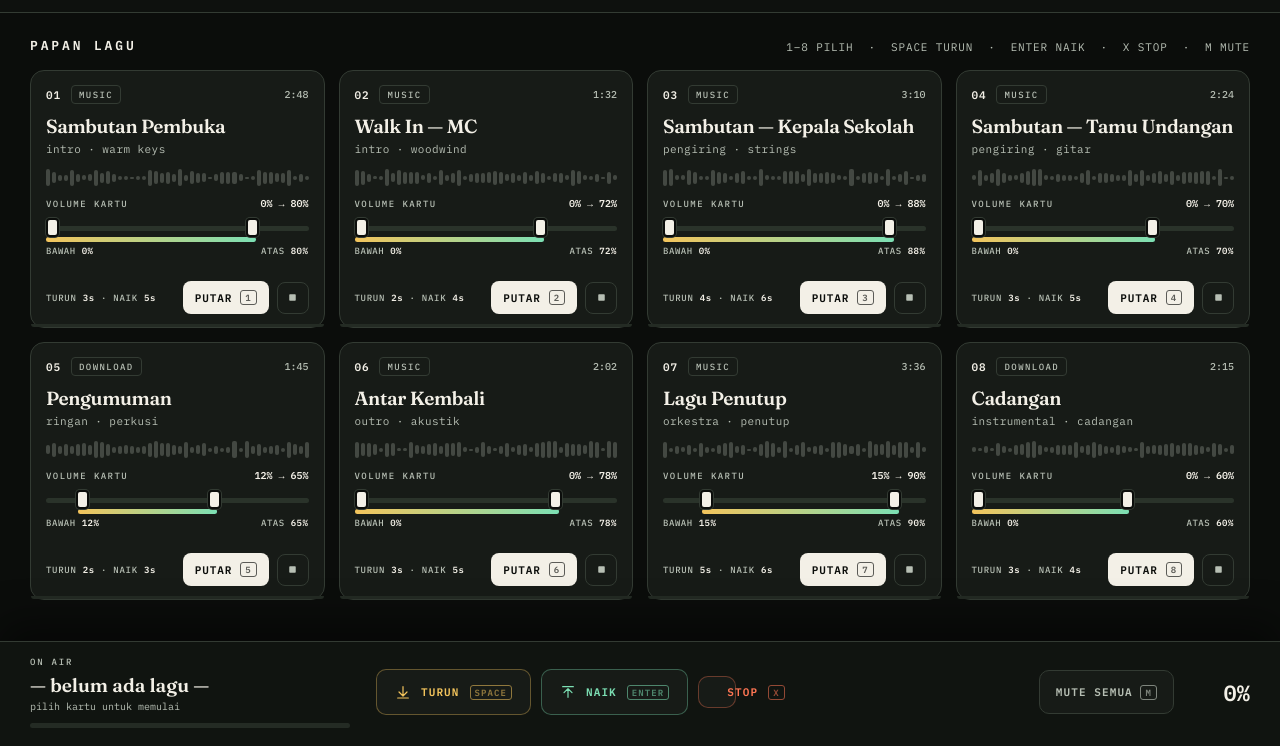
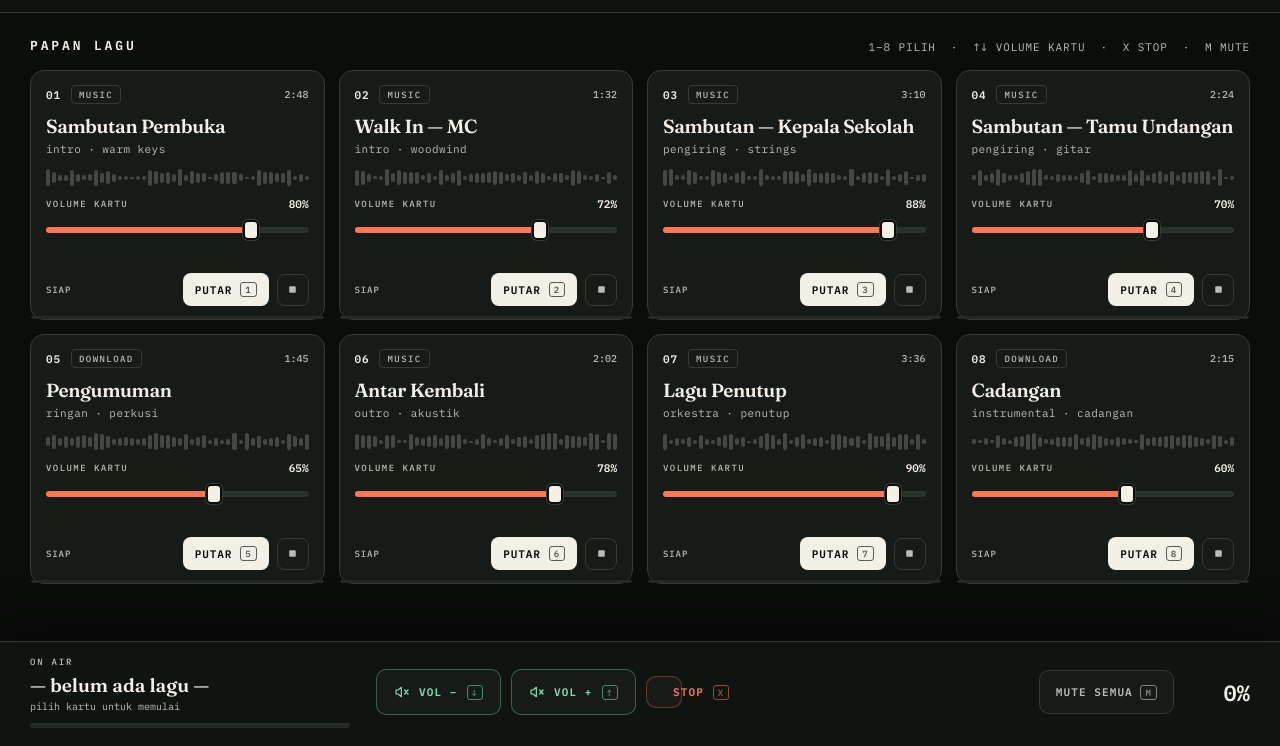
Before and after one commit to zanqy/preview, a plain HTML site: page suara-cue/index.html in a window 1280 px wide. Shown: the part 54-800 px from the top of the page. Drawn offline with Linux system fonts and the light colour scheme.

Commit message:
preview: suara cue desk — volume manual tersimpan per kartu

```diff
--- a/suara-cue/index.html
+++ b/suara-cue/index.html
@@ -23,7 +23,6 @@ body{
 button,input{font:inherit; color:inherit}
 button{cursor:pointer; border:0; background:none}
 button:focus-visible,input:focus-visible,select:focus-visible{outline:2px solid var(--amber); outline-offset:3px}
-.mono{font-family:'IBM Plex Mono',ui-monospace,monospace}
 
 /* ── topbar ── */
 .topbar{
@@ -41,8 +40,8 @@ button:focus-visible,input:focus-visible,select:focus-visible{outline:2px solid
 .status .dot{width:8px;height:8px;border-radius:50%;background:var(--mint);box-shadow:0 0 10px rgba(124,224,180,.55);flex:none}
 .status.live{color:var(--coral);border-color:rgba(255,118,84,.45)}
 .status.live .dot{background:var(--coral);box-shadow:0 0 12px rgba(255,118,84,.7)}
-.status.spot,.status.low{color:var(--amber);border-color:rgba(243,196,92,.45)}
-.status.spot .dot,.status.low .dot{background:var(--amber);box-shadow:0 0 12px rgba(243,196,92,.6)}
+.status.spot{color:var(--amber);border-color:rgba(243,196,92,.45)}
+.status.spot .dot{background:var(--amber);box-shadow:0 0 12px rgba(243,196,92,.6)}
 .status.muted{color:var(--danger);border-color:rgba(255,95,86,.45)}
 .status.muted .dot{background:var(--danger);box-shadow:0 0 12px rgba(255,95,86,.6)}
 .top-spacer{flex:1}
@@ -64,70 +63,64 @@ main{flex:1; padding:24px 30px 138px}
 
 .card{
   position:relative; background:var(--surface); border:1px solid var(--line); border-radius:14px;
-  padding:14px 15px 13px; min-height:258px; display:flex; flex-direction:column;
+  padding:14px 15px 13px; min-height:250px; display:flex; flex-direction:column;
   transition:border-color .18s ease, background .18s ease, transform .18s ease, box-shadow .18s ease;
 }
 .card:hover{border-color:#556150; background:var(--surface-2); transform:translateY(-2px)}
 .card.onair{border-color:var(--coral); background:#211914; box-shadow:0 0 0 1px rgba(255,118,84,.25),0 12px 34px rgba(255,118,84,.09)}
-.card.faded{border-color:var(--amber)}
+.card.silent{border-color:var(--amber)}
 .card-top{display:flex;align-items:center;gap:10px;margin-bottom:12px}
 .num{font:600 11px 'IBM Plex Mono',monospace;color:var(--ink);letter-spacing:.08em}
-.card.faded .num,.card.onair .num{color:var(--coral)}
+.card.onair .num,.card.silent .num{color:var(--coral)}
 .badge{font:500 9px 'IBM Plex Mono',monospace;letter-spacing:.16em;color:var(--muted);border:1px solid var(--line);border-radius:4px;padding:3px 7px}
-.card.faded .badge,.card.onair .badge{color:var(--coral);border-color:rgba(255,118,84,.4)}
+.card.onair .badge,.card.silent .badge{color:var(--coral);border-color:rgba(255,118,84,.4)}
 .dur{margin-left:auto;font:500 10px 'IBM Plex Mono',monospace;color:var(--muted)}
 .title{font-family:'Fraunces',Georgia,serif;font-size:19px;font-weight:600;line-height:1.15;letter-spacing:-.02em;margin-bottom:4px}
 .artist{font:400 11px 'IBM Plex Mono',monospace;color:var(--muted);letter-spacing:.04em;white-space:nowrap;overflow:hidden;text-overflow:ellipsis}
 .wave{height:22px;margin:11px 0 8px;display:flex;align-items:center;gap:2px;opacity:.55}
 .wave i{display:block;width:3px;min-width:2px;flex:1;background:var(--muted);border-radius:2px;opacity:.5}
 .card.onair .wave i{background:var(--coral);opacity:.85}
-.card.faded .wave i{background:var(--amber);opacity:.7}
+.card.silent .wave i{background:var(--amber);opacity:.7}
 
-/* ── volume window ── */
-.volhead{display:flex;align-items:center;justify-content:space-between;margin-bottom:5px}
+/* ── volume: satu slider, menyimpan di kartu ── */
+.volhead{display:flex;align-items:center;justify-content:space-between;margin-bottom:7px}
 .volhead span{font:500 9px 'IBM Plex Mono',monospace;letter-spacing:.16em;color:var(--muted)}
-.volhead b{font:600 10px 'IBM Plex Mono',monospace;color:var(--ink)}
-.vrange{position:relative;height:26px;margin-bottom:4px}
-.vrail{position:absolute;left:0;right:0;top:11px;height:5px;border-radius:3px;background:#2A332A}
-.vfill{position:absolute;top:11px;height:5px;border-radius:3px;background:linear-gradient(90deg,var(--amber),var(--mint))}
+.volhead b{font:600 11px 'IBM Plex Mono',monospace;color:var(--ink)}
 .vrange input[type=range]{
-  position:absolute;left:0;top:0;width:100%;height:26px;margin:0;background:none;
-  -webkit-appearance:none;appearance:none;pointer-events:none;
+  -webkit-appearance:none;appearance:none;width:100%;height:24px;margin:0;background:transparent;cursor:ew-resize;
 }
-.vrange input[type=range]::-webkit-slider-runnable-track{height:26px;background:transparent}
-.vrange input[type=range]::-moz-range-track{height:26px;background:transparent}
+.vrange input[type=range]::-webkit-slider-runnable-track{height:6px;border-radius:3px;background:var(--track,#2A332A)}
+.vrange input[type=range]::-moz-range-track{height:6px;border-radius:3px;background:var(--track,#2A332A)}
 .vrange input[type=range]::-webkit-slider-thumb{
-  -webkit-appearance:none;appearance:none;pointer-events:auto;
-  width:13px;height:19px;margin-top:3px;border-radius:4px;background:var(--ink);
-  border:2px solid var(--bg);box-shadow:0 0 0 1px var(--line);cursor:ew-resize;
+  -webkit-appearance:none;appearance:none;width:16px;height:20px;margin-top:-7px;
+  border-radius:5px;background:var(--ink);border:2px solid var(--bg);box-shadow:0 0 0 1px var(--line);
 }
 .vrange input[type=range]::-moz-range-thumb{
-  pointer-events:auto;width:11px;height:17px;border-radius:4px;background:var(--ink);
-  border:2px solid var(--bg);box-shadow:0 0 0 1px var(--line);cursor:ew-resize;
+  width:14px;height:18px;border-radius:5px;background:var(--ink);
+  border:2px solid var(--bg);box-shadow:0 0 0 1px var(--line);
 }
 .card.onair .vrange input[type=range]::-webkit-slider-thumb{background:var(--coral)}
 .card.onair .vrange input[type=range]::-moz-range-thumb{background:var(--coral)}
-.vlabels{display:flex;justify-content:space-between;font:500 9px 'IBM Plex Mono',monospace;letter-spacing:.06em;color:var(--muted)}
-.vlabels b{color:var(--ink);font-weight:600}
 
-.card-foot{margin-top:auto;display:flex;align-items:center;gap:8px;flex-wrap:wrap;padding-top:8px}
-.fade-meta{font:500 9px 'IBM Plex Mono',monospace;letter-spacing:.08em;color:var(--muted);white-space:nowrap}
-.fade-meta b{color:var(--ink);font-weight:600}
+.card-foot{margin-top:auto;display:flex;align-items:center;gap:8px;flex-wrap:wrap;padding-top:9px}
+.card-state{font:500 9px 'IBM Plex Mono',monospace;letter-spacing:.1em;color:var(--muted)}
+.card.onair .card-state{color:var(--coral)}
+.card.silent .card-state{color:var(--amber)}
 .play{
   margin-left:auto; display:flex; align-items:center; gap:8px;
   background:var(--ink); color:var(--bg); border-radius:8px; padding:9px 12px;
   font:700 11px 'IBM Plex Mono',monospace; letter-spacing:.08em; transition:background .15s ease,transform .15s ease;
 }
 .play:hover{background:var(--mint);transform:translateY(-1px)}
-.card.onair .play,.card.faded .play{background:var(--coral);color:#160C08}
-.card.onair .play:hover,.card.faded .play:hover{background:#FF8E72}
+.card.onair .play,.card.silent .play{background:var(--coral);color:#160C08}
+.card.onair .play:hover,.card.silent .play:hover{background:#FF8E72}
 kbd{font:600 9px 'IBM Plex Mono',monospace;border:1px solid currentColor;border-radius:3px;padding:1px 4px;opacity:.65}
 .stop{width:32px;height:32px;display:grid;place-items:center;border:1px solid var(--line);border-radius:8px;color:var(--muted);flex:none}
 .stop:hover{color:var(--danger);border-color:var(--danger)}
 .stop svg{width:13px;height:13px;fill:currentColor}
 .level{position:absolute;left:0;right:0;bottom:0;height:3px;background:#242B24;border-radius:0 0 13px 13px;overflow:hidden}
-.level span{display:block;height:100%;width:0;background:var(--coral);transition:width .1s linear}
-.card.faded .level span{background:var(--amber)}
+.level span{display:block;height:100%;width:0;background:var(--coral);transition:width .08s linear}
+.card.silent .level span{background:var(--amber)}
 
 /* ── transport ── */
 .transport{
@@ -141,17 +134,16 @@ kbd{font:600 9px 'IBM Plex Mono',monospace;border:1px solid currentColor;border-
 .now .nm{font-family:'Fraunces',Georgia,serif;font-size:19px;font-weight:600;white-space:nowrap;overflow:hidden;text-overflow:ellipsis}
 .now .ar{font:400 10px 'IBM Plex Mono',monospace;color:var(--muted);margin-top:3px;white-space:nowrap;overflow:hidden;text-overflow:ellipsis}
 .meter{height:5px;background:#242B24;border-radius:3px;margin-top:10px;overflow:hidden}
-.meter span{display:block;height:100%;width:0;background:linear-gradient(90deg,var(--mint),var(--amber),var(--coral));transition:width .1s linear}
+.meter span{display:block;height:100%;width:0;background:var(--coral);transition:width .08s linear}
 .ctl{display:flex;align-items:center;gap:10px}
 .tbtn{
-  display:flex;align-items:center;gap:10px;padding:14px 18px;border-radius:10px;
+  display:flex;align-items:center;gap:9px;padding:14px 17px;border-radius:10px;
   border:1px solid var(--line);background:var(--surface);font:600 11px 'IBM Plex Mono',monospace;letter-spacing:.1em;
   transition:background .15s ease,border-color .15s ease,transform .15s ease;
 }
 .tbtn:hover{background:var(--surface-2);border-color:#556150;transform:translateY(-1px)}
 .tbtn svg{width:16px;height:16px;fill:none;stroke:currentColor;stroke-width:1.8;stroke-linecap:round;stroke-linejoin:round}
-.tbtn.fade-out{color:var(--amber);border-color:rgba(243,196,92,.35)}
-.tbtn.fade-in{color:var(--mint);border-color:rgba(124,224,180,.35)}
+.tbtn.vol{color:var(--mint);border-color:rgba(124,224,180,.35)}
 .tbtn.stop{color:var(--coral);border-color:rgba(255,118,84,.35)}
 .tbtn kbd{opacity:.55}
 .master{display:flex;align-items:center;gap:12px;margin-left:auto}
@@ -193,7 +185,7 @@ kbd{font:600 9px 'IBM Plex Mono',monospace;border:1px solid currentColor;border-
 <main>
   <div class="sec-head">
     <h2>Papan Lagu</h2>
-    <p>1–8 PILIH &nbsp;·&nbsp; SPACE TURUN &nbsp;·&nbsp; ENTER NAIK &nbsp;·&nbsp; X STOP &nbsp;·&nbsp; M MUTE</p>
+    <p>1–8 PILIH &nbsp;·&nbsp; ↑↓ VOLUME KARTU &nbsp;·&nbsp; X STOP &nbsp;·&nbsp; M MUTE</p>
   </div>
   <div class="grid" id="grid"></div>
 </main>
@@ -206,13 +198,13 @@ kbd{font:600 9px 'IBM Plex Mono',monospace;border:1px solid currentColor;border-
     <div class="meter"><span id="meterFill"></span></div>
   </div>
   <div class="ctl">
-    <button class="tbtn fade-out" id="btnDown" aria-label="Fade turun ke volume bawah kartu">
-      <svg viewBox="0 0 24 24"><path d="M12 4v13M6 12l6 6 6-6M4 21h16"/></svg>
-      TURUN <kbd>SPACE</kbd>
+    <button class="tbtn vol" id="btnVolDown" aria-label="Kurangi volume kartu aktif">
+      <svg viewBox="0 0 24 24"><path d="M11 5 6 9H3v6h3l5 4V5ZM16 9l5 6M21 9l-5 6"/></svg>
+      VOL − <kbd>↓</kbd>
     </button>
-    <button class="tbtn fade-in" id="btnUp" aria-label="Fade naik ke volume atas kartu">
-      <svg viewBox="0 0 24 24"><path d="M12 20V7M6 13l6-6 6 6M4 4h16"/></svg>
-      NAIK <kbd>ENTER</kbd>
+    <button class="tbtn vol" id="btnVolUp" aria-label="Tambah volume kartu aktif">
+      <svg viewBox="0 0 24 24"><path d="M11 5 6 9H3v6h3l5 4V5ZM16 9l5 6M16 15l5-6"/></svg>
+      VOL + <kbd>↑</kbd>
     </button>
     <button class="tbtn stop" id="btnStop" aria-label="Stop">
       <svg viewBox="0 0 24 24"><rect x="6" y="6" width="12" height="12" rx="1.5"/></svg>
@@ -227,17 +219,17 @@ kbd{font:600 9px 'IBM Plex Mono',monospace;border:1px solid currentColor;border-
 
 <script>
 const tracks=[
-  {t:'Sambutan Pembuka', a:'intro · warm keys', src:'MUSIC', dur:'2:48', down:3, up:5, lo:0,  hi:80, seed:1},
-  {t:'Walk In — MC', a:'intro · woodwind', src:'MUSIC', dur:'1:32', down:2, up:4, lo:0,  hi:72, seed:7},
-  {t:'Sambutan — Kepala Sekolah', a:'pengiring · strings', src:'MUSIC', dur:'3:10', down:4, up:6, lo:0,  hi:88, seed:13},
-  {t:'Sambutan — Tamu Undangan', a:'pengiring · gitar', src:'MUSIC', dur:'2:24', down:3, up:5, lo:0,  hi:70, seed:21},
-  {t:'Pengumuman', a:'ringan · perkusi', src:'DOWNLOAD', dur:'1:45', down:2, up:3, lo:12, hi:65, seed:29},
-  {t:'Antar Kembali', a:'outro · akustik', src:'MUSIC', dur:'2:02', down:3, up:5, lo:0,  hi:78, seed:37},
-  {t:'Lagu Penutup', a:'orkestra · penutup', src:'MUSIC', dur:'3:36', down:5, up:6, lo:15, hi:90, seed:43},
-  {t:'Cadangan', a:'instrumental · cadangan', src:'DOWNLOAD', dur:'2:15', down:3, up:4, lo:0,  hi:60, seed:51},
+  {t:'Sambutan Pembuka', a:'intro · warm keys', src:'MUSIC', dur:'2:48', vol:80, seed:1},
+  {t:'Walk In — MC', a:'intro · woodwind', src:'MUSIC', dur:'1:32', vol:72, seed:7},
+  {t:'Sambutan — Kepala Sekolah', a:'pengiring · strings', src:'MUSIC', dur:'3:10', vol:88, seed:13},
+  {t:'Sambutan — Tamu Undangan', a:'pengiring · gitar', src:'MUSIC', dur:'2:24', vol:70, seed:21},
+  {t:'Pengumuman', a:'ringan · perkusi', src:'DOWNLOAD', dur:'1:45', vol:65, seed:29},
+  {t:'Antar Kembali', a:'outro · akustik', src:'MUSIC', dur:'2:02', vol:78, seed:37},
+  {t:'Lagu Penutup', a:'orkestra · penutup', src:'MUSIC', dur:'3:36', vol:90, seed:43},
+  {t:'Cadangan', a:'instrumental · cadangan', src:'DOWNLOAD', dur:'2:15', vol:60, seed:51},
 ];
 const grid=document.getElementById('grid');
-let active=-1, level=0, muted=false, raf=null;
+let active=-1, muted=false;
 
 function bars(seed){
   let s=seed,out='';
@@ -252,15 +244,10 @@ tracks.forEach((tr,i)=>{
       <span class="badge">${tr.src}</span><span class="dur">${tr.dur}</span></div>
     <div class="title">${tr.t}</div><div class="artist">${tr.a}</div>
     <div class="wave" aria-hidden="true">${bars(tr.seed)}</div>
-    <div class="volhead"><span>VOLUME KARTU</span><b>${tr.lo}% → ${tr.hi}%</b></div>
-    <div class="vrange">
-      <div class="vrail"><div class="vfill"></div></div>
-      <input type="range" class="lo" min="0" max="100" value="${tr.lo}" step="1" aria-label="Volume bawah ${tr.t}">
-      <input type="range" class="hi" min="0" max="100" value="${tr.hi}" step="1" aria-label="Volume atas ${tr.t}">
-    </div>
-    <div class="vlabels"><span>BAWAH <b class="loVal">${tr.lo}%</b></span><span>ATAS <b class="hiVal">${tr.hi}%</b></span></div>
+    <div class="volhead"><span>VOLUME KARTU</span><b class="volNum">${tr.vol}%</b></div>
+    <div class="vrange"><input type="range" min="0" max="100" step="1" value="${tr.vol}" aria-label="Volume ${tr.t}"></div>
     <div class="card-foot">
-      <span class="fade-meta">TURUN <b>${tr.down}s</b> · NAIK <b>${tr.up}s</b></span>
+      <span class="card-state">SIAP</span>
       <button class="play" data-play="${i}" aria-label="Putar ${tr.t}"><span class="lab">PUTAR</span><kbd>${i+1}</kbd></button>
       <button class="stop" data-stop="${i}" aria-label="Hentikan ${tr.t}" title="Stop"><svg viewBox="0 0 24 24"><rect x="6" y="6" width="12" height="12" rx="1.5"/></svg></button>
     </div>
@@ -268,87 +255,69 @@ tracks.forEach((tr,i)=>{
   grid.appendChild(el);
 });
 
-function paintRange(card){
-  const lo=+card.querySelector('.lo').value, hi=+card.querySelector('.hi').value;
-  const fill=card.querySelector('.vfill');
-  fill.style.left=lo+'%'; fill.style.width=(hi-lo)+'%';
-  card.querySelector('.loVal').textContent=lo+'%';
-  card.querySelector('.hiVal').textContent=hi+'%';
-  card.querySelector('.volhead b').textContent=lo+'% → '+hi+'%';
-  return {lo,hi};
-}
-document.querySelectorAll('.card').forEach(paintRange);
-grid.addEventListener('input',e=>{
-  if(!e.target.matches('.lo,.hi'))return;
-  const card=e.target.closest('.card'), lo=card.querySelector('.lo'), hi=card.querySelector('.hi');
-  if(e.target===lo && +lo.value>+hi.value-2)lo.value=Math.max(0,+hi.value-2);
-  if(e.target===hi && +hi.value<+lo.value+2)hi.value=Math.min(100,+lo.value+2);
-  tracks[+card.dataset.i].lo=+lo.value; tracks[+card.dataset.i].hi=+hi.value;
-  paintRange(card);
-  if(active===+card.dataset.i){
-    const tr=tracks[active];
-    ramp(level>tr.lo+1?tr.hi:tr.lo,.4);
-  }
-});
-
 const statusEl=document.getElementById('status'), statusText=document.getElementById('statusText');
 const nowTitle=document.getElementById('nowTitle'), nowArtist=document.getElementById('nowArtist');
 const meterFill=document.getElementById('meterFill'), pct=document.getElementById('pct');
 const muteBtn=document.getElementById('btnMute');
 
+function paintVol(card,i){
+  const v=+card.querySelector('input').value;
+  card.querySelector('input').style.setProperty('--track',`linear-gradient(90deg,#FF7654 ${v}%,#2A332A ${v}%)`);
+  card.querySelector('.volNum').textContent=v+'%';
+  tracks[i].vol=v;
+  setState();
+}
+document.querySelectorAll('.card').forEach((c,i)=>paintVol(c,i));
+grid.addEventListener('input',e=>{
+  if(e.target.type!=='range')return;
+  const card=e.target.closest('.card');
+  paintVol(card,+card.dataset.i);
+});
+
 function setState(){
+  let lvl=0;
   document.querySelectorAll('.card').forEach((c,i)=>{
     const on=i===active, tr=tracks[i];
-    const atLow=Math.abs(level-tr.lo)<1;
-    c.classList.toggle('onair',on && !atLow && level>1);
-    c.classList.toggle('faded',on && atLow);
-    c.querySelector('.lab').textContent= on ? (atLow?'NAIK LAGI':'TURUN') : 'PUTAR';
-    c.querySelector('.level span').style.width=(on?level:0)+'%';
+    c.classList.toggle('onair',on && tr.vol>0);
+    c.classList.toggle('silent',on && tr.vol===0);
+    c.querySelector('.lab').textContent= on ? 'SEDANG DIPUTAR' : 'PUTAR';
+    c.querySelector('.card-state').textContent= on ? (tr.vol===0?'VOLUME 0%':'ON AIR') : 'SIAP';
+    c.querySelector('.level span').style.width=(on?tr.vol:0)+'%';
+    if(on)lvl=tr.vol;
   });
   const tr=active>=0?tracks[active]:null;
-  const atLow=tr && Math.abs(level-tr.lo)<1;
   nowTitle.textContent=tr?tr.t:'— belum ada lagu —';
-  nowArtist.textContent=tr?(atLow?(tr.lo===0?'sunyi · efek spot':'volume rendah · '+tr.lo+'%'):'sedang diputar · batas '+tr.hi+'%'):'pilih kartu untuk memulai';
-  meterFill.style.width=(muted?0:level)+'%';
-  pct.textContent=Math.round(muted?0:level)+'%';
-  statusEl.className='status'+(muted?' muted':!tr?'':atLow?(tr.lo===0?' spot':' low'):' live');
-  statusText.textContent=muted?'MUTE SEMUA':!tr?'SIAP':atLow?(tr.lo===0?'SUNYI · EFEK SPOT':'VOLUME RENDAH'):'ON AIR · '+tr.src;
+  nowArtist.textContent=tr?(tr.vol===0?'volume kartu 0%':'volume kartu '+tr.vol+'%'):'pilih kartu untuk memulai';
+  meterFill.style.width=(muted?0:lvl)+'%';
+  pct.textContent=Math.round(muted?0:lvl)+'%';
+  statusEl.className='status'+(muted?' muted':!tr?'':tr.vol===0?' spot':' live');
+  statusText.textContent=muted?'MUTE SEMUA':!tr?'SIAP':tr.vol===0?'SUNYI · VOLUME 0%':'ON AIR · '+tr.src;
   muteBtn.classList.toggle('on',muted);
   muteBtn.setAttribute('aria-pressed',String(muted));
 }
-function ramp(to,secs){
-  if(raf)cancelAnimationFrame(raf);
+function play(i){active=i;setState()}
+function stop(){active=-1;setState()}
+function mute(){muted=!muted;setState()}
+function stepVolume(d){
   if(active<0)return;
-  const from=level, t0=performance.now(), dur=Math.max(120,secs*1000/2);
-  (function step(now){
-    const p=Math.min(1,(now-t0)/dur);
-    level=from+(to-from)*p;
-    setState();
-    if(p<1)raf=requestAnimationFrame(step);
-  })(t0);
+  const input=document.querySelectorAll('.card')[active].querySelector('input');
+  input.value=Math.max(0,Math.min(100,+input.value+d));
+  paintVol(input.closest('.card'),active);
 }
-function play(i){
-  if(active>=0 && active!==i)level=0;
-  active=i; ramp(tracks[i].hi,tracks[i].up);
-}
-function stop(){if(raf)cancelAnimationFrame(raf);active=-1;level=0;setState()}
-function mute(){muted=!muted;setState()}
-function down(){if(active>=0)ramp(tracks[active].lo,tracks[active].down)}
-function up(){if(active<0)play(0);else ramp(tracks[active].hi,tracks[active].up)}
 
 grid.addEventListener('click',e=>{
   const p=e.target.closest('[data-play]'); if(p){play(+p.dataset.play);return}
   const s=e.target.closest('[data-stop]'); if(s && +s.dataset.stop===active)stop();
 });
-document.getElementById('btnDown').onclick=down;
-document.getElementById('btnUp').onclick=up;
+document.getElementById('btnVolDown').onclick=()=>stepVolume(-5);
+document.getElementById('btnVolUp').onclick=()=>stepVolume(5);
 document.getElementById('btnStop').onclick=stop;
 muteBtn.onclick=mute;
 document.addEventListener('keydown',e=>{
   if(e.target.tagName==='SELECT'||e.target.type==='range')return;
   if(/^[1-8]$/.test(e.key)){play(+e.key-1);e.preventDefault()}
-  else if(e.code==='Space'){down();e.preventDefault()}
-  else if(e.key==='Enter'){up();e.preventDefault()}
+  else if(e.key==='ArrowDown'){stepVolume(-5);e.preventDefault()}
+  else if(e.key==='ArrowUp'){stepVolume(5);e.preventDefault()}
   else if(e.key.toLowerCase()==='x')stop();
   else if(e.key.toLowerCase()==='m')mute();
 });
```
Also changed, not shown: index.html (+1 -1 lines).
